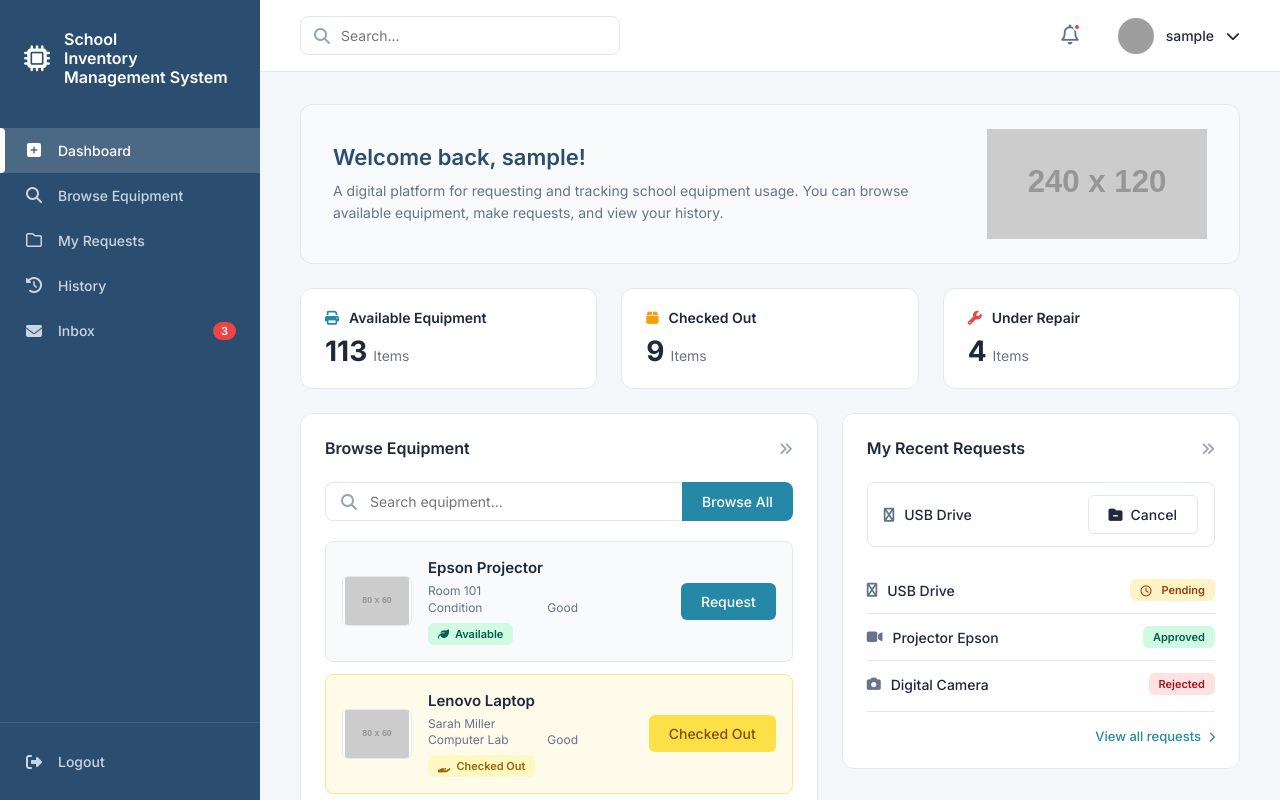
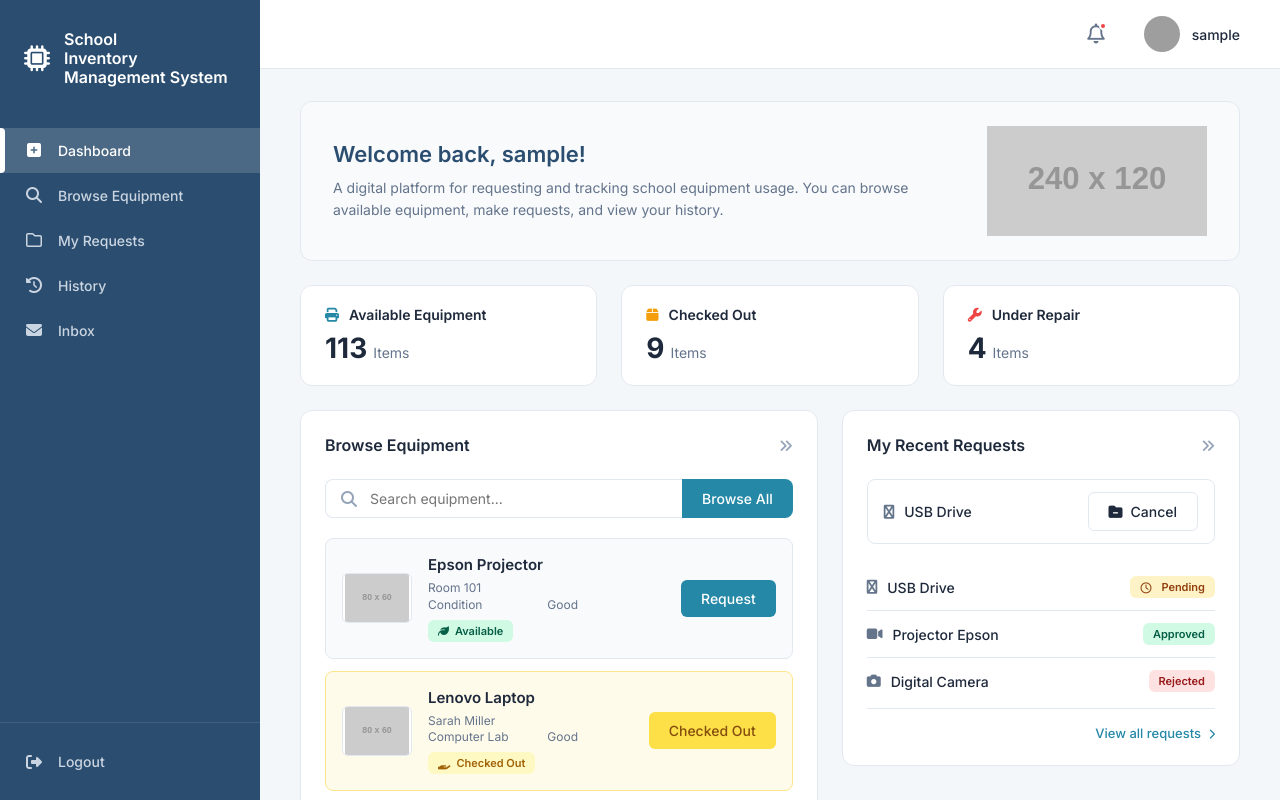
Before and after one commit to zlatevv/school-inventory-system, a plain HTML site: page frontend/html/user.html in a window 1280 px wide. Drawn offline with Linux system fonts and the light colour scheme; files that its build step writes are made by us from their sources; sample sign-in values are in the browser's storage; grey boxes are pictures that could not be loaded; placeholder pictures from the web are drawn by us; files whose address does not match are found by name.

Commit message:
Add files via upload

```diff
--- a/frontend/html/user.html
+++ b/frontend/html/user.html
@@ -26,7 +26,7 @@
     <li><a href="browse_equipment.html" class="nav-item"><i class="fa-solid fa-magnifying-glass"></i> Browse Equipment</a></li>
     <li><a href="my_requests.html" class="nav-item"><i class="fa-regular fa-folder"></i> My Requests</a></li>
     <li><a href="history_user.html" class="nav-item"><i class="fa-solid fa-clock-rotate-left"></i> History</a></li>
-    <li><a href="inbox.html" class="nav-item"><i class="fa-solid fa-envelope"></i> Inbox <span class="badge-count red-badge">3</span></a></li>
+    <li><a href="inbox.html" class="nav-item"><i class="fa-solid fa-envelope"></i> Inbox</a></li>
 </ul>
 
         <div class="logout-btn">
@@ -40,8 +40,6 @@
         <header>
             <!-- 2. Търсачка (Скрива се на телефон) -->
             <div class="search-bar">
-                <i class="fa-solid fa-magnifying-glass"></i>
-                <input type="text" placeholder="Search...">
             </div>
 
             <!-- 3. Потребителски профил -->
@@ -54,7 +52,6 @@
     <div class="user-info">
         <img src="https://ui-avatars.com/api/?name=User&background=2488A6&color=fff" alt="User">
         <span>Loading...</span>
-        <i class="fa-solid fa-chevron-down"></i>
     </div>
 </div>
         </header>
```
